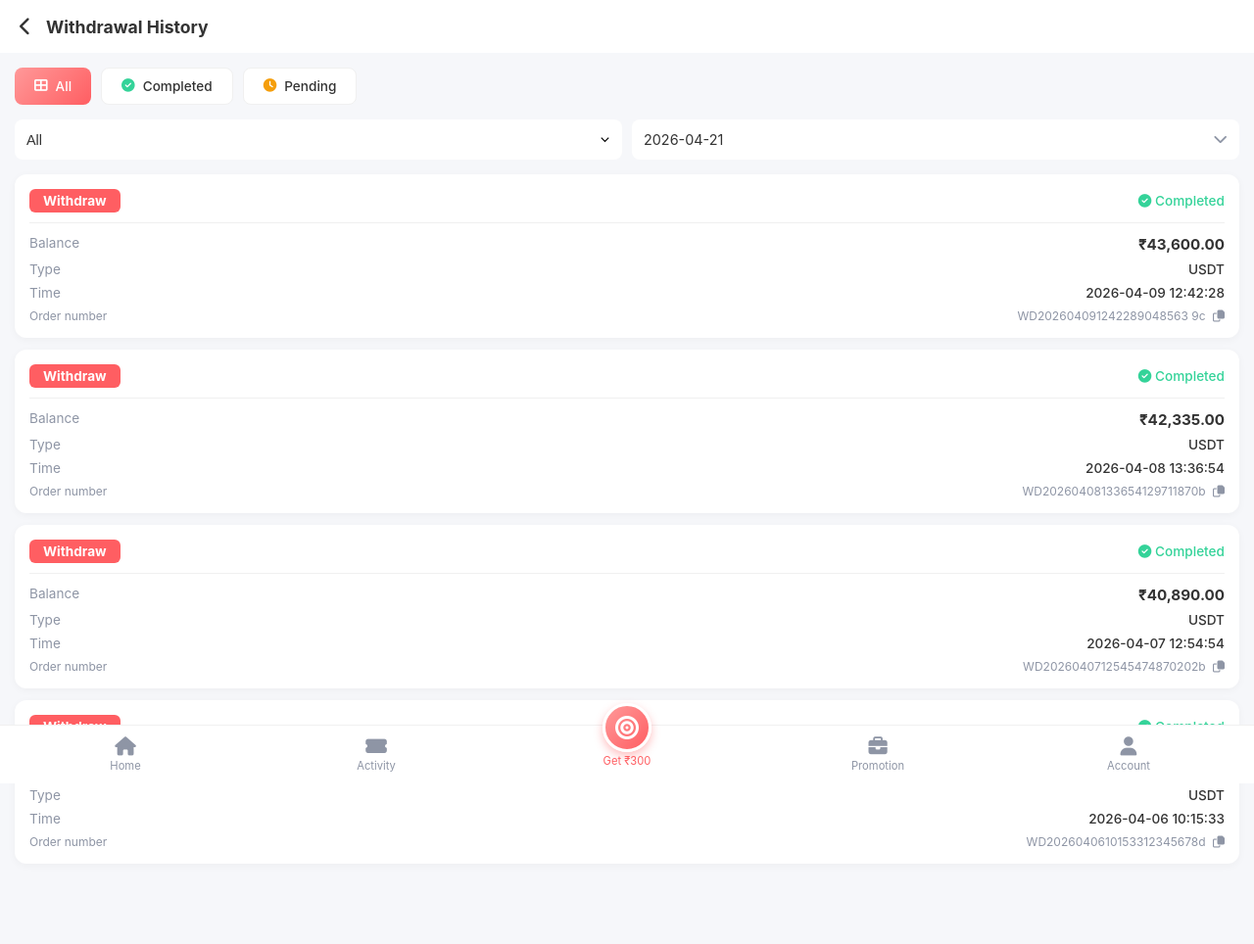
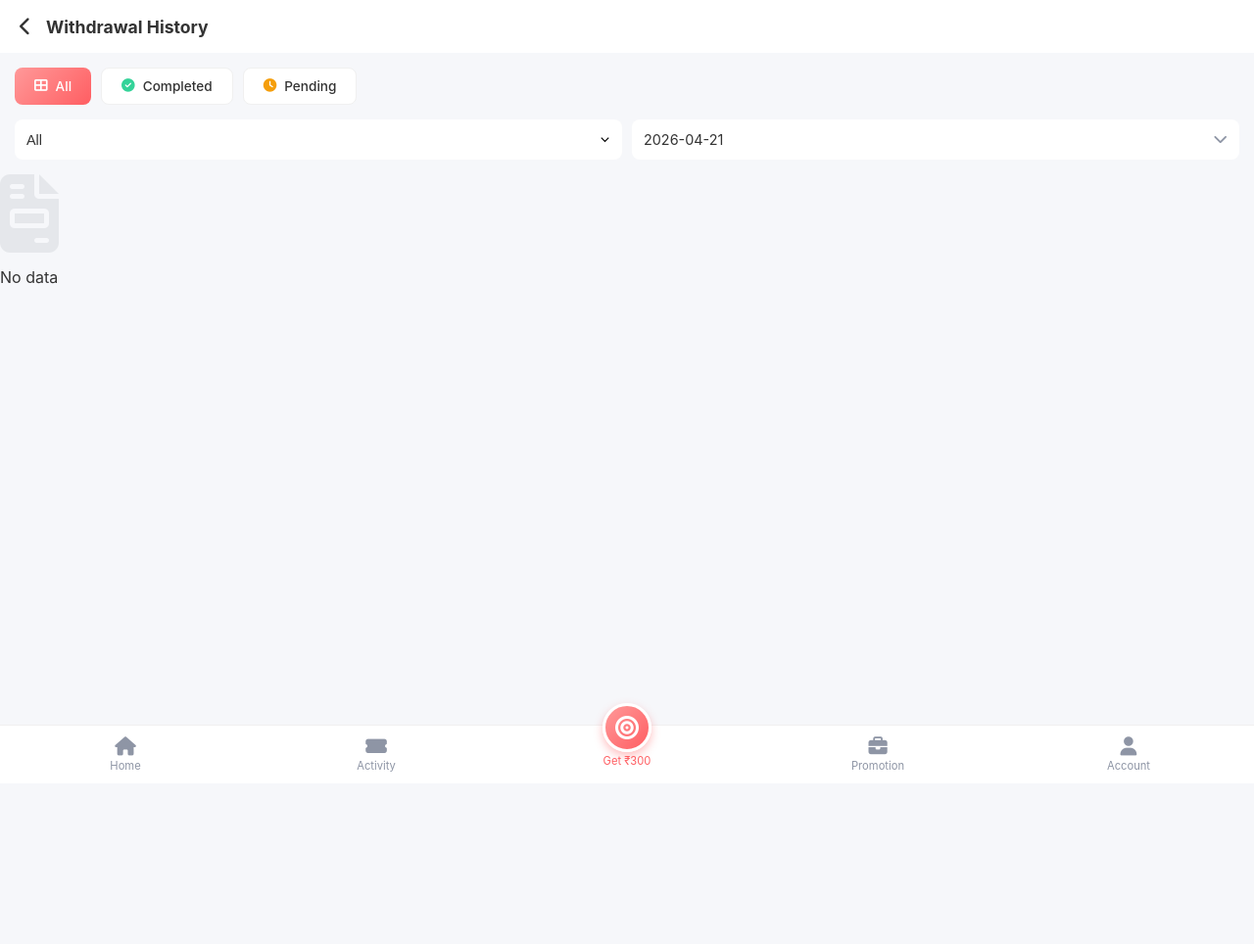
Before and after one commit to sandeepkumar9760/DG-Club.Shop, a Django app: page /withdraw-history/ in a window 1280 px wide. Shown: the whole page at 98% size. After the commit the page ends 788 px from the top, so only its background shows below. Run offline with Django 5.2, Linux system fonts and the light colour scheme; the visitor is signed in with stand-in values (Sample User, id 1).

Commit message:
Scale up mock data and improve dynamic rendering for history, wallet, and withdraw pages

```diff
--- a/templates/subordinate_data.html
+++ b/templates/subordinate_data.html
@@ -61,7 +61,7 @@
     }
 
     .red-card {
-        background: #ba2d31; /* Darkish red from the image */
+        background: #ffd1d1; /* Darkish red from the image */
         margin: 0 15px 15px 15px;
         border-radius: 12px;
         padding: 20px;
--- a/templates/withdraw_history.html
+++ b/templates/withdraw_history.html
@@ -164,100 +164,9 @@
     </div>
 </div>
 
-<!-- Withdrawal Entry 1 -->
-<div class="withdraw-card">
-    <div class="card-top">
-        <span class="badge-withdraw">Withdraw</span>
-        <span class="status-completed"><i class="fas fa-check-circle"></i> Completed</span>
-    </div>
-    <div class="card-row">
-        <span class="label">Balance</span>
-        <span class="amount">₹43,600.00</span>
-    </div>
-    <div class="card-row">
-        <span class="label">Type</span>
-        <span class="value">USDT</span>
-    </div>
-    <div class="card-row">
-        <span class="label">Time</span>
-        <span class="value">2026-04-09 12:42:28</span>
-    </div>
-    <div class="order-num">
-        <span class="label">Order number</span>
-        <span>WD202604091242289048563 9c <i class="far fa-copy" style="margin-left:4px; cursor:pointer;"></i></span>
-    </div>
-</div>
-
-<!-- Withdrawal Entry 2 -->
-<div class="withdraw-card">
-    <div class="card-top">
-        <span class="badge-withdraw">Withdraw</span>
-        <span class="status-completed"><i class="fas fa-check-circle"></i> Completed</span>
-    </div>
-    <div class="card-row">
-        <span class="label">Balance</span>
-        <span class="amount">₹42,335.00</span>
-    </div>
-    <div class="card-row">
-        <span class="label">Type</span>
-        <span class="value">USDT</span>
-    </div>
-    <div class="card-row">
-        <span class="label">Time</span>
-        <span class="value">2026-04-08 13:36:54</span>
-    </div>
-    <div class="order-num">
-        <span class="label">Order number</span>
-        <span>WD20260408133654129711870b <i class="far fa-copy" style="margin-left:4px; cursor:pointer;"></i></span>
-    </div>
-</div>
-
-<!-- Withdrawal Entry 3 -->
-<div class="withdraw-card">
-    <div class="card-top">
-        <span class="badge-withdraw">Withdraw</span>
-        <span class="status-completed"><i class="fas fa-check-circle"></i> Completed</span>
-    </div>
-    <div class="card-row">
-        <span class="label">Balance</span>
-        <span class="amount">₹40,890.00</span>
-    </div>
-    <div class="card-row">
-        <span class="label">Type</span>
-        <span class="value">USDT</span>
-    </div>
-    <div class="card-row">
-        <span class="label">Time</span>
-        <span class="value">2026-04-07 12:54:54</span>
-    </div>
-    <div class="order-num">
-        <span class="label">Order number</span>
-        <span>WD2026040712545474870202b <i class="far fa-copy" style="margin-left:4px; cursor:pointer;"></i></span>
-    </div>
-</div>
-
-<!-- Withdrawal Entry 4 -->
-<div class="withdraw-card">
-    <div class="card-top">
-        <span class="badge-withdraw">Withdraw</span>
-        <span class="status-completed"><i class="fas fa-check-circle"></i> Completed</span>
-    </div>
-    <div class="card-row">
-        <span class="label">Balance</span>
-        <span class="amount">₹39,450.00</span>
-    </div>
-    <div class="card-row">
-        <span class="label">Type</span>
-        <span class="value">USDT</span>
-    </div>
-    <div class="card-row">
-        <span class="label">Time</span>
-        <span class="value">2026-04-06 10:15:33</span>
-    </div>
-    <div class="order-num">
-        <span class="label">Order number</span>
-        <span>WD2026040610153312345678d <i class="far fa-copy" style="margin-left:4px; cursor:pointer;"></i></span>
-    </div>
+<!-- Dynamic List Container -->
+<div id="withdraw-list">
+    <!-- Populated by JS -->
 </div>
 
 <script>
@@ -268,6 +177,97 @@
     const colYear = document.getElementById('colYear');
     const colMonth = document.getElementById('colMonth');
     const colDay = document.getElementById('colDay');
+
+    // Mock Data Store
+    const specificData = {
+        "2026-04-19": [
+            { amount: 483600.00, type: "USDT", time: "2026-04-19 12:42:28", order: "WD202604191242289048563" },
+            { amount: 312000.00, type: "Bank", time: "2026-04-19 10:15:33", order: "WD2026041910153312345678" }
+        ],
+        "2026-04-18": [
+            { amount: 342335.00, type: "Bank", time: "2026-04-18 13:36:54", order: "WD202604181336541297118" },
+            { amount: 590000.00, type: "USDT", time: "2026-04-18 09:20:11", order: "WD202604180920119827361" }
+        ],
+        "2026-04-17": [
+            { amount: 540890.00, type: "USDT", time: "2026-04-17 12:54:54", order: "WD202604171254547487020" },
+            { amount: 285400.00, type: "USDT", time: "2026-04-17 08:44:12", order: "WD202604170844123344556" }
+        ],
+        "2026-04-16": [
+            { amount: 139450.00, type: "USDT", time: "2026-04-16 10:15:33", order: "WD202604161015331234567" },
+            { amount: 845000.00, type: "Bank", time: "2026-04-16 11:20:44", order: "WD202604161120445566778" }
+        ],
+        "2026-04-15": [
+            { amount: 920500.00, type: "USDT", time: "2026-04-15 14:30:22", order: "WD202604151430221122334" },
+            { amount: 450000.00, type: "USDT", time: "2026-04-15 11:15:00", order: "WD202604151115009988776" }
+        ],
+        "2026-04-14": [
+            { amount: 685200.00, type: "Bank", time: "2026-04-14 16:22:11", order: "WD202604141622114455667" }
+        ],
+        "2026-04-13": [
+            { amount: 890000.00, type: "USDT", time: "2026-04-13 18:44:55", order: "WD202604131844555566778" },
+            { amount: 120000.00, type: "USDT", time: "2026-04-13 10:33:44", order: "WD202604131033442233445" }
+        ],
+        "2026-04-12": [
+            { amount: 356000.00, type: "Bank", time: "2026-04-12 12:12:12", order: "WD202604121212128899001" }
+        ],
+        "2026-04-11": [
+            { amount: 567800.00, type: "USDT", time: "2026-04-11 15:15:15", order: "WD202604111515152233441" }
+        ],
+        "2026-04-10": [
+            { amount: 778900.00, type: "USDT", time: "2026-04-10 11:11:11", order: "WD202604101111115566772" }
+        ]
+    };
+
+    function renderWithdrawals(dateStr) {
+        const listContainer = document.getElementById('withdraw-list');
+        const data = specificData[dateStr] || [];
+
+        if (data.length === 0) {
+            listContainer.innerHTML = `
+                <div class="empty-state">
+                    <i class="fas fa-file-invoice" style="font-size: 80px; color: #e5e7eb; margin-bottom: 15px;"></i>
+                    <p>No data</p>
+                </div>
+            `;
+            return;
+        }
+
+        let html = '';
+        data.forEach(item => {
+            html += `
+            <div class="withdraw-card">
+                <div class="card-top">
+                    <span class="badge-withdraw">Withdraw</span>
+                    <span class="status-completed"><i class="fas fa-check-circle"></i> Completed</span>
+                </div>
+                <div class="card-row">
+                    <span class="label">Balance</span>
+                    <span class="amount">₹${item.amount.toLocaleString('en-IN', {minimumFractionDigits: 2})}</span>
+                </div>
+                <div class="card-row">
+                    <span class="label">Type</span>
+                    <span class="value">${item.type}</span>
+                </div>
+                <div class="card-row">
+                    <span class="label">Time</span>
+                    <span class="value">${item.time}</span>
+                </div>
+                <div class="order-num">
+                    <span class="label">Order number</span>
+                    <span>${item.order} <i class="far fa-copy" style="margin-left:4px; cursor:pointer;" onclick="copyOrder('${item.order}', this)"></i></span>
+                </div>
+            </div>
+            `;
+        });
+        listContainer.innerHTML = html;
+    }
+
+    function copyOrder(text, icon) {
+        navigator.clipboard.writeText(text).then(() => {
+            icon.classList.replace('fa-copy', 'fa-check');
+            setTimeout(() => icon.classList.replace('fa-check', 'fa-copy'), 1500);
+        });
+    }
 
     function populateColumn(el, start, end, pad=false) {
         let html = '';
@@ -284,9 +284,8 @@
     const curMonth = today.getMonth() + 1;
     const curDay = today.getDate();
 
-    if(!display.innerText.includes('-') || display.innerText === '2026-04-18') {
-        display.innerText = `${curYear}-${String(curMonth).padStart(2,'0')}-${String(curDay).padStart(2,'0')}`;
-    }
+    const initialDate = `${curYear}-${String(curMonth).padStart(2,'0')}-${String(curDay).padStart(2,'0')}`;
+    display.innerText = initialDate;
 
     populateColumn(colYear, 2020, curYear + 5);
     populateColumn(colMonth, 1, 12, true);
@@ -306,6 +305,7 @@
     }
 
     updateDays();
+    renderWithdrawals(initialDate);
 
     function openPicker() {
         overlay.style.display = 'block';
@@ -370,21 +370,12 @@
         let m = getSelected(colMonth);
         let d = getSelected(colDay);
         if(y && m && d) {
-            display.innerText = `${y}-${String(m).padStart(2,'0')}-${String(d).padStart(2,'0')}`;
+            let dateStr = `${y}-${String(m).padStart(2,'0')}-${String(d).padStart(2,'0')}`;
+            display.innerText = dateStr;
+            renderWithdrawals(dateStr);
         }
         closePicker();
     }
-
-    // Copy order number
-    document.querySelectorAll('.fa-copy').forEach(icon => {
-        icon.addEventListener('click', function() {
-            const text = this.parentElement.textContent.trim().replace(' ', '');
-            navigator.clipboard.writeText(text).then(() => {
-                this.classList.replace('fa-copy', 'fa-check');
-                setTimeout(() => this.classList.replace('fa-check', 'fa-copy'), 1500);
-            });
-        });
-    });
 </script>
 
 {% endblock %}
```
Also changed, not shown: templates/history.html (+86 -33 lines), templates/wallet.html (+120 -69 lines).
